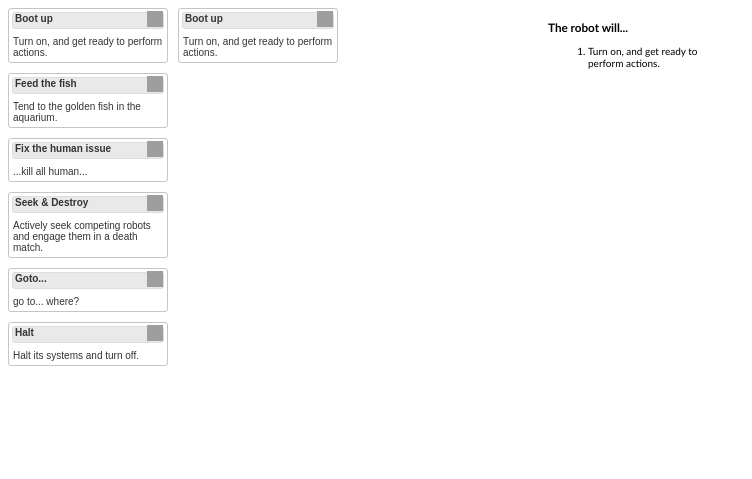
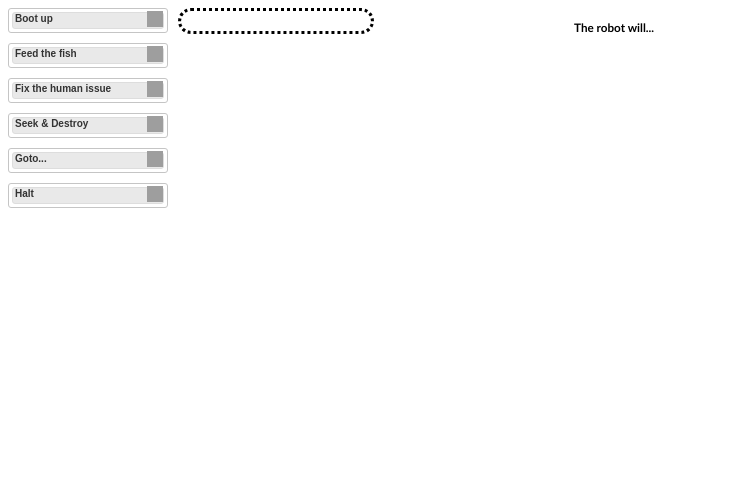
Before and after one commit to etoccalino/drag-and-drop-thingy, a plain HTML site: page index.html in a window 1280 px wide. Shown: the whole page, without its empty margins (0-752 px from the left). Drawn offline with nearby package versions, Linux system fonts and the light colour scheme; grey boxes are pictures that could not be loaded.

Commit message:
cleaned up html; commands are collapsed; marked the command list.

```diff
--- a/index.html
+++ b/index.html
@@ -17,43 +17,41 @@
       .portlet-content { padding: 0.4em; }
       .ui-sortable-placeholder { border: 1px dotted black; visibility: visible !important; height: 50px !important; }
       .ui-sortable-placeholder * { visibility: hidden; }
+
+      #commands { padding: 10px; border-style: dotted; border-radius: 25px; }
     </style>
   </head>
 
   <body>
 
-    <div class="column command-options">
+    <div id="command-options" class="column">
       <div class="portlet">
-        <div class="portlet-header"><span class="command-name">Boot up</span></div>
+        <div class="portlet-header">Boot up</div>
         <div class="portlet-content" contenteditable="true">Turn on, and get ready to perform actions.</div>
       </div>
       <div class="portlet">
-        <div class="portlet-header"><span class="command-name">Feed the fish</span></div>
+        <div class="portlet-header">Feed the fish</div>
         <div class="portlet-content" contenteditable="true">Tend to the golden fish in the aquarium.</div>
       </div>
       <div class="portlet">
-        <div class="portlet-header"><span class="command-name">Fix the human issue</span></div>
+        <div class="portlet-header">Fix the human issue</div>
         <div class="portlet-content" contenteditable="true">...kill all human...</div>
       </div>
       <div class="portlet">
-        <div class="portlet-header"><span class="command-name">Seek & Destroy</span></div>
+        <div class="portlet-header">Seek & Destroy</div>
         <div class="portlet-content" contenteditable="true">Actively seek competing robots and engage them in a death match.</div>
       </div>
       <div class="portlet">
-        <div class="portlet-header"><span class="command-name">Goto...</span></div>
+        <div class="portlet-header">Goto...</div>
         <div class="portlet-content" contenteditable="true">go to... where?</div>
       </div>
       <div class="portlet">
-        <div class="portlet-header"><span class="command-name">Halt</span></div>
+        <div class="portlet-header">Halt</div>
         <div class="portlet-content" contenteditable="true">Halt its systems and turn off.</div>
       </div>
     </div>
 
-    <div class="column commands">
-      <div class="portlet">
-        <div class="portlet-header"><span class="command-name">Boot up</span></div>
-        <div class="portlet-content" contenteditable="true">Turn on, and get ready to perform actions.</div>
-      </div>
+    <div id="commands" class="column">
     </div>
 
     <div class="column pull-right">
@@ -69,26 +67,26 @@
         function update_log(event, ui){
             var log = $( '#log' );
             log.empty();
-            $( '.commands .portlet-content' ).each( function(ix, command) {
+            $( '#commands .portlet-content' ).each( function(ix, command) {
                 log.append( $('<li>' + $(command).text() + '</li>') );
             });
         }
 
-        $( '.commands' ).sortable({
+        $( '#commands' ).sortable({
             update: update_log,
             create: update_log
         });
 
-        $( '.command-options .portlet' ).draggable({
+        $( '#command-options .portlet' ).draggable({
             helper: 'clone',
             handle: '.portlet-header',
-            connectToSortable: '.commands'
+            connectToSortable: '#commands'
         });
 
         $( '.portlet' ).addClass( 'ui-widget ui-widget-content ui-helper-clearfix ui-corner-all' )
             .find( '.portlet-header' )
                 .addClass( 'ui-widget-header ui-corner-all' )
-                .prepend( '<span class="ui-icon ui-icon-minusthick"></span>')
+                .prepend( '<span class="ui-icon ui-icon-plusthick"></span>')
                 .end()
             .find( '.portlet-content' );
 
@@ -96,6 +94,7 @@
             $( this ).toggleClass( 'ui-icon-minusthick' ).toggleClass( 'ui-icon-plusthick' );
             $( this ).parents( '.portlet:first' ).find( '.portlet-content' ).toggle();
         });
+        $( '.portlet-content' ).toggle();
 
         $( '.column.can-move' ).disableSelection();
     });
```
